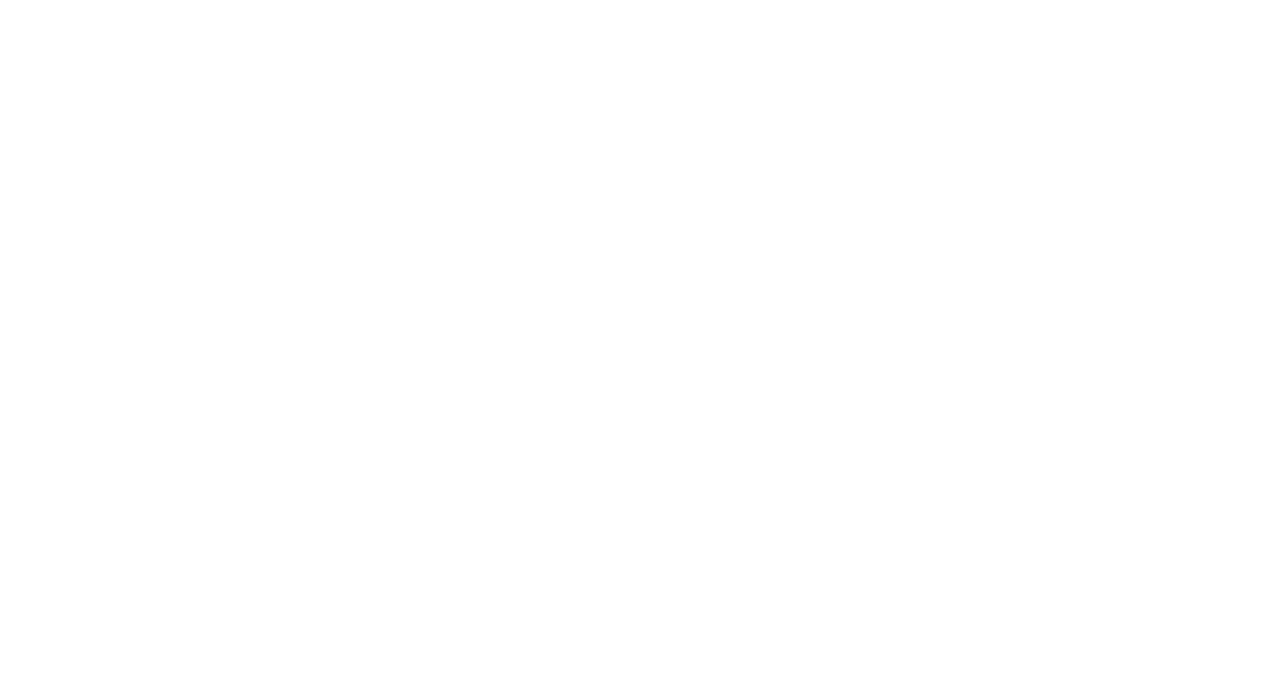
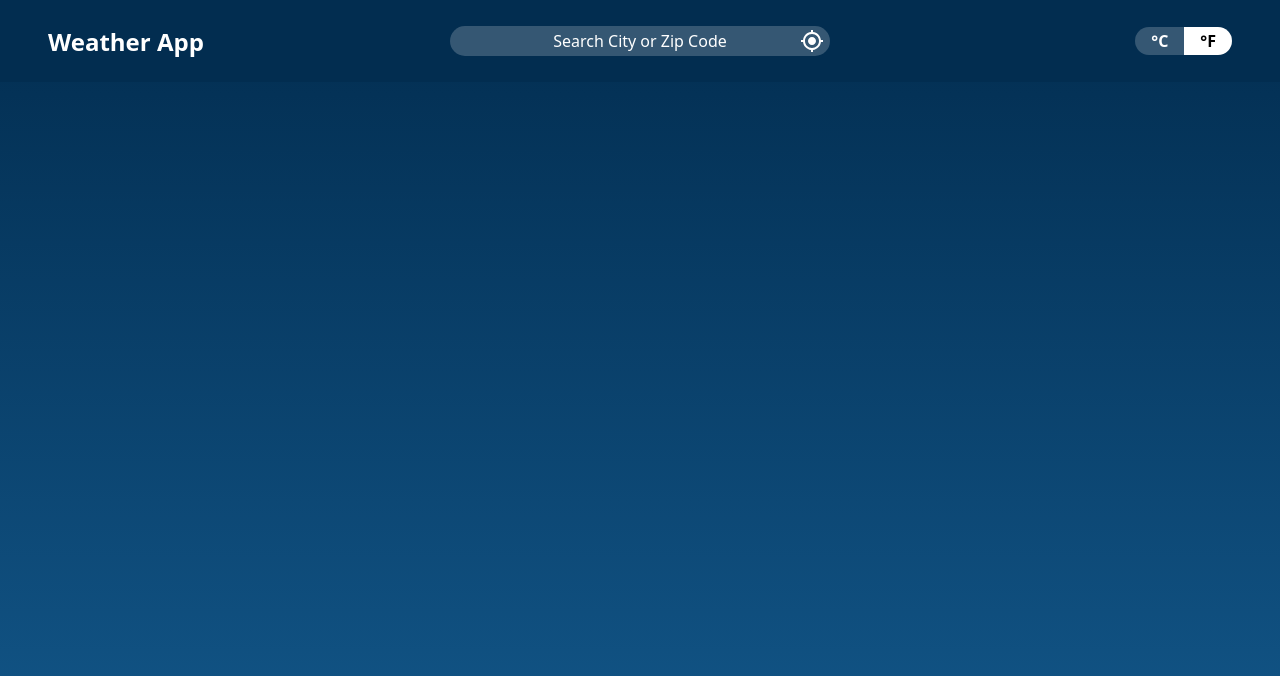
Before and after one commit to ahmeducf/weather-app, a website built with webpack: page src/index.html in a window 1280 px wide. Built offline with nearby package versions, Linux system fonts and the light colour scheme; a web font is replaced by a local one.

Commit message:
feat: Create header markup and styles

```diff
--- a/src/index.html
+++ b/src/index.html
@@ -6,5 +6,25 @@
     <meta name="viewport" content="width=device-width, initial-scale=1.0" />
     <title>Weather App</title>
   </head>
-  <body></body>
+  <body class="night">
+    <header>
+      <div class="logo">
+        <a href="/" target="_self"><h1>Weather App</h1></a>
+      </div>
+      <div class="search-box">
+        <input
+          type="text"
+          placeholder="Search City or Zip Code"
+          title="Search City or Zip Code"
+        />
+        <button class="my-location" title="My Location">
+          <img src="./assets/my_location.svg" alt="my location" />
+        </button>
+      </div>
+      <div class="metric-switcher">
+        <button class="celsius active" title="Celsius">°C</button>
+        <button class="fahrenheit" title="Fahrenheit">°F</button>
+      </div>
+    </header>
+  </body>
 </html>
--- a/src/style.css
+++ b/src/style.css
@@ -3,6 +3,12 @@
 
 /* Variables */
 :root {
+  --header-bg-cloudy: #59516e;
+  --header-bg-night: #022d50;
+  --header-bg-sunny: #005986;
+  --body-bg-cloudy: linear-gradient(180deg, #59516e 0%, #fff 100%);
+  --body-bg-night: linear-gradient(180deg, #022d50 0%, #13588b 100%);
+  --body-bg-sunny: linear-gradient(180deg, #005986 0%, #fff 100%);
 }
 
 /* Global styles */
@@ -30,3 +36,139 @@
   display: flex;
   flex-direction: column;
 }
+
+body.sunny {
+  background: var(--body-bg-sunny);
+}
+
+body.cloudy {
+  background: var(--body-bg-cloudy);
+}
+
+body.night {
+  background: var(--body-bg-night);
+}
+
+/* Header */
+body > header {
+  display: flex;
+  align-items: center;
+  justify-content: space-between;
+  padding: 16px 48px;
+  color: #fff;
+  height: 82px;
+}
+
+body.sunny > header {
+  background: var(--header-bg-sunny);
+}
+
+body.cloudy > header {
+  background: var(--header-bg-cloudy);
+}
+
+body.night > header {
+  background: var(--header-bg-night);
+}
+
+header > .logo {
+  display: flex;
+  align-items: center;
+  justify-content: flex-start;
+  width: 100%;
+}
+
+.logo > a {
+  display: flex;
+  align-items: center;
+  justify-content: flex-start;
+  text-decoration: none;
+  color: #fff;
+  font-size: 24px;
+  font-weight: 700;
+  outline: none;
+}
+
+header > .search-box {
+  position: relative;
+  display: flex;
+  align-items: center;
+  justify-content: center;
+}
+
+.search-box > input[type='text'] {
+  height: 30px;
+  border: none;
+  outline: none;
+  background: hsla(0, 0%, 100%, 0.2);
+  border-radius: 20px;
+  padding: 5px 36px;
+  text-align: center;
+  color: #fff;
+  width: 380px;
+  transition: all 0.3s ease-in-out;
+}
+
+.search-box > input[type='text']:focus {
+  outline: 5px auto #fff;
+}
+
+.search-box > input[type='text']::placeholder {
+  color: #fff;
+  transition: all 0.3s ease-in-out;
+}
+
+.search-box > input[type='text']:focus::placeholder {
+  opacity: 0;
+}
+
+button.my-location,
+button.celsius,
+button.fahrenheit {
+  background-color: transparent;
+  border: none;
+  outline: none;
+  cursor: pointer;
+}
+
+.search-box > .my-location {
+  position: absolute;
+  right: 6px;
+  top: 2.5px;
+  width: 24px;
+  height: 24px;
+}
+
+header > .metric-switcher {
+  display: flex;
+  align-items: center;
+  justify-content: flex-end;
+  width: 100%;
+}
+
+.metric-switcher > button {
+  display: flex;
+  align-items: center;
+  justify-content: center;
+  font-weight: 700;
+  padding: 3px 16px;
+  border-radius: 20px;
+  background: #fff;
+  color: #000;
+  transition: background-color 0.3s ease-in-out;
+}
+
+.metric-switcher > button.celsius {
+  border-top-right-radius: 0;
+  border-bottom-right-radius: 0;
+}
+
+.metric-switcher > button.fahrenheit {
+  border-top-left-radius: 0;
+  border-bottom-left-radius: 0;
+}
+
+.metric-switcher > button.active {
+  background: hsla(0, 0%, 100%, 0.2);
+  color: #fff;
+}
```
Also changed, not shown: src/assets/my_location.svg (added).
